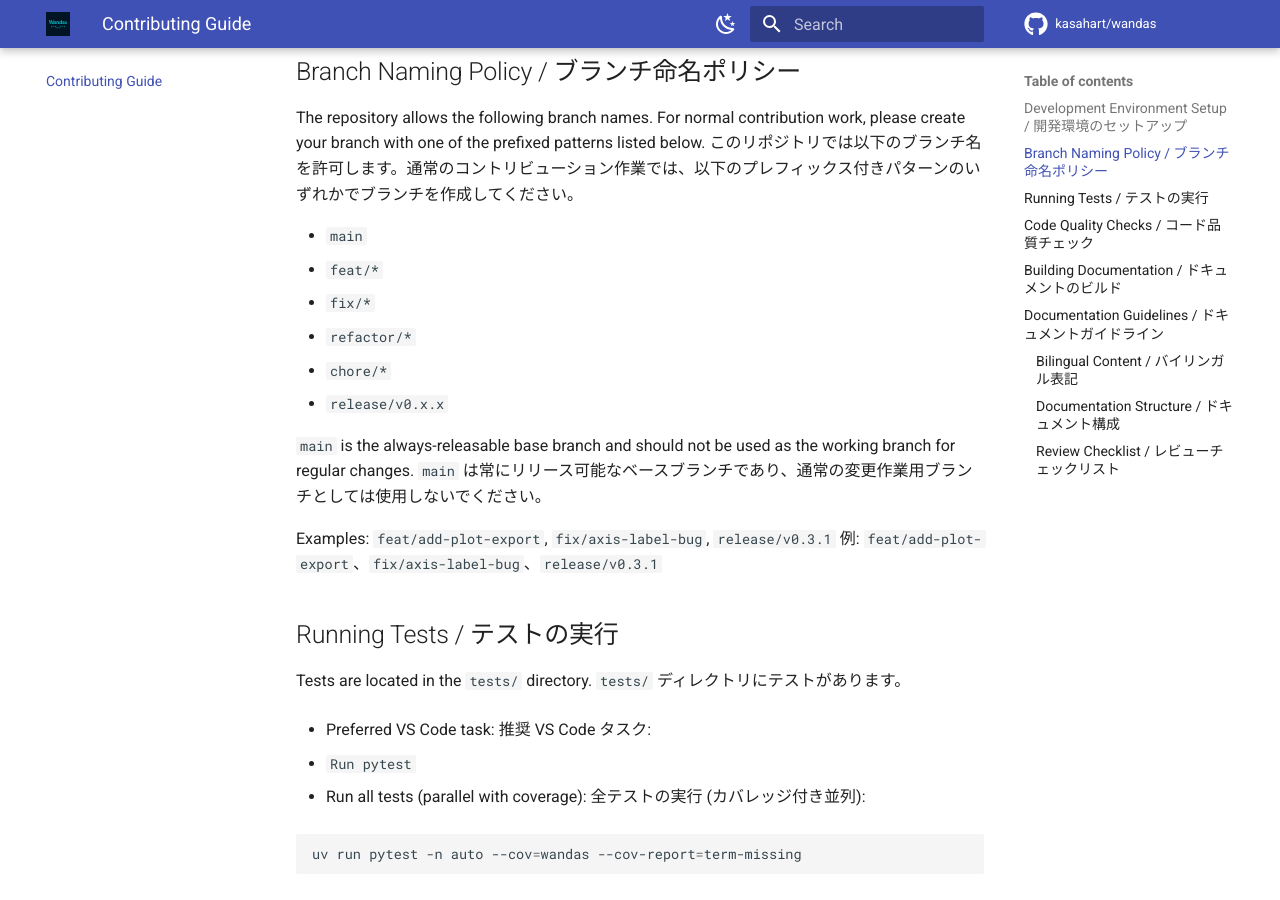
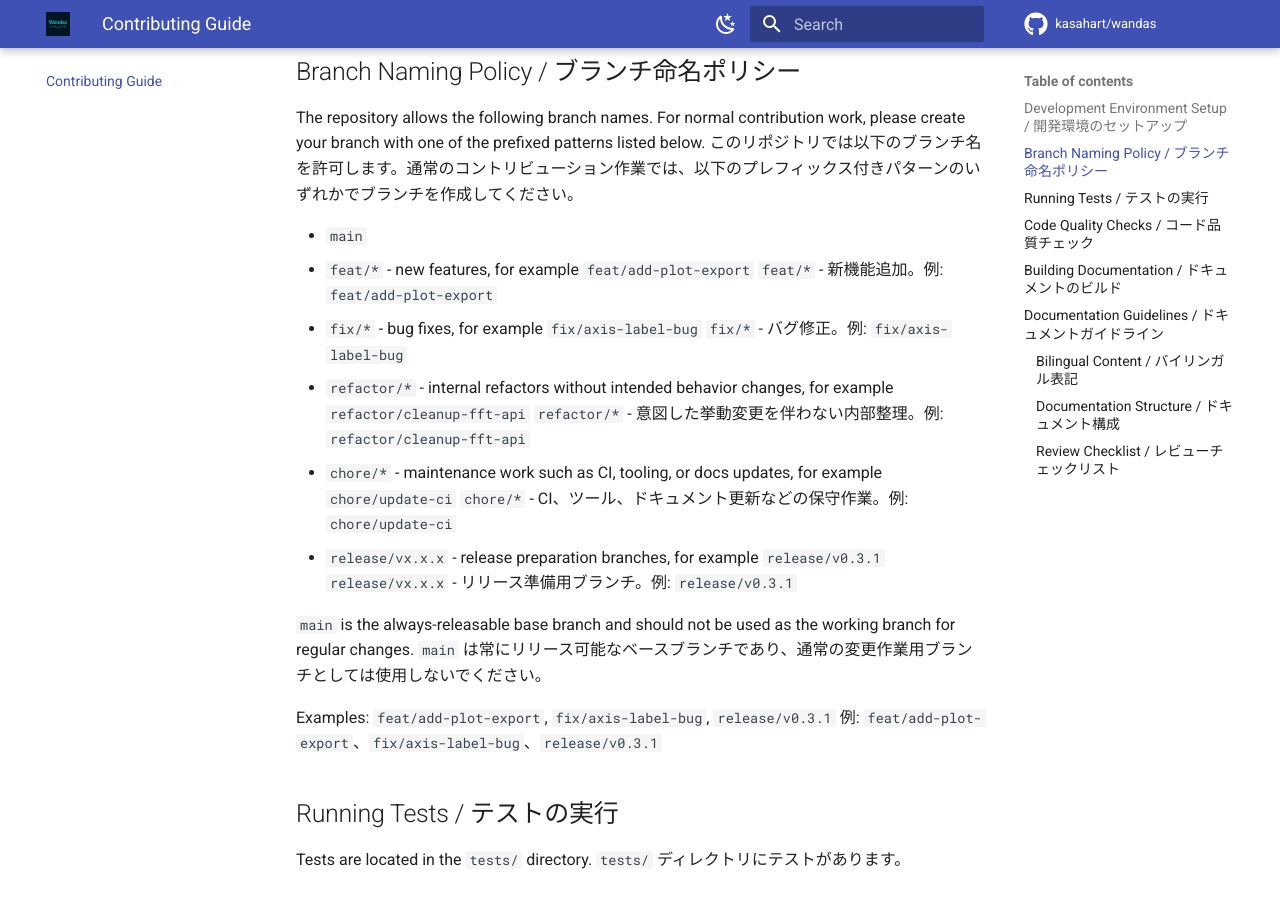
Before and after one commit to kasahart/wandas, an MkDocs documentation site: the page built from docs/src/contributing.md, in a window 1280 px wide and 900 px high, scrolled down 580 px. Built offline with MkDocs 1.6.1 and Material for MkDocs 9.7.7, drawn with Linux system fonts in a browser that asks for light colours; comment, search, counter and statistics services are not loaded.

Commit message:
Refine branch naming docs per review
Agent-Logs-Url: https://github.com/kasahart/wandas/sessions/e3ee24be-e4c4-4c0d-b731-6c7e6e491d4d

Co-authored-by: kasahart <16498598+kasahart@users.noreply.github.com>

```diff
--- a/docs/src/contributing.md
+++ b/docs/src/contributing.md
@@ -23,11 +23,16 @@ The repository allows the following branch names. For normal contribution work,
 このリポジトリでは以下のブランチ名を許可します。通常のコントリビューション作業では、以下のプレフィックス付きパターンのいずれかでブランチを作成してください。
 
 - `main`
-- `feat/*`
-- `fix/*`
-- `refactor/*`
-- `chore/*`
-- `release/v0.x.x`
+- `feat/*` - new features, for example `feat/add-plot-export`
+  `feat/*` - 新機能追加。例: `feat/add-plot-export`
+- `fix/*` - bug fixes, for example `fix/axis-label-bug`
+  `fix/*` - バグ修正。例: `fix/axis-label-bug`
+- `refactor/*` - internal refactors without intended behavior changes, for example `refactor/cleanup-fft-api`
+  `refactor/*` - 意図した挙動変更を伴わない内部整理。例: `refactor/cleanup-fft-api`
+- `chore/*` - maintenance work such as CI, tooling, or docs updates, for example `chore/update-ci`
+  `chore/*` - CI、ツール、ドキュメント更新などの保守作業。例: `chore/update-ci`
+- `release/vx.x.x` - release preparation branches, for example `release/v0.3.1`
+  `release/vx.x.x` - リリース準備用ブランチ。例: `release/v0.3.1`
 
 `main` is the always-releasable base branch and should not be used as the working branch for regular changes.
 `main` は常にリリース可能なベースブランチであり、通常の変更作業用ブランチとしては使用しないでください。
```
Also changed, not shown: .github/PULL_REQUEST_TEMPLATE.md.
